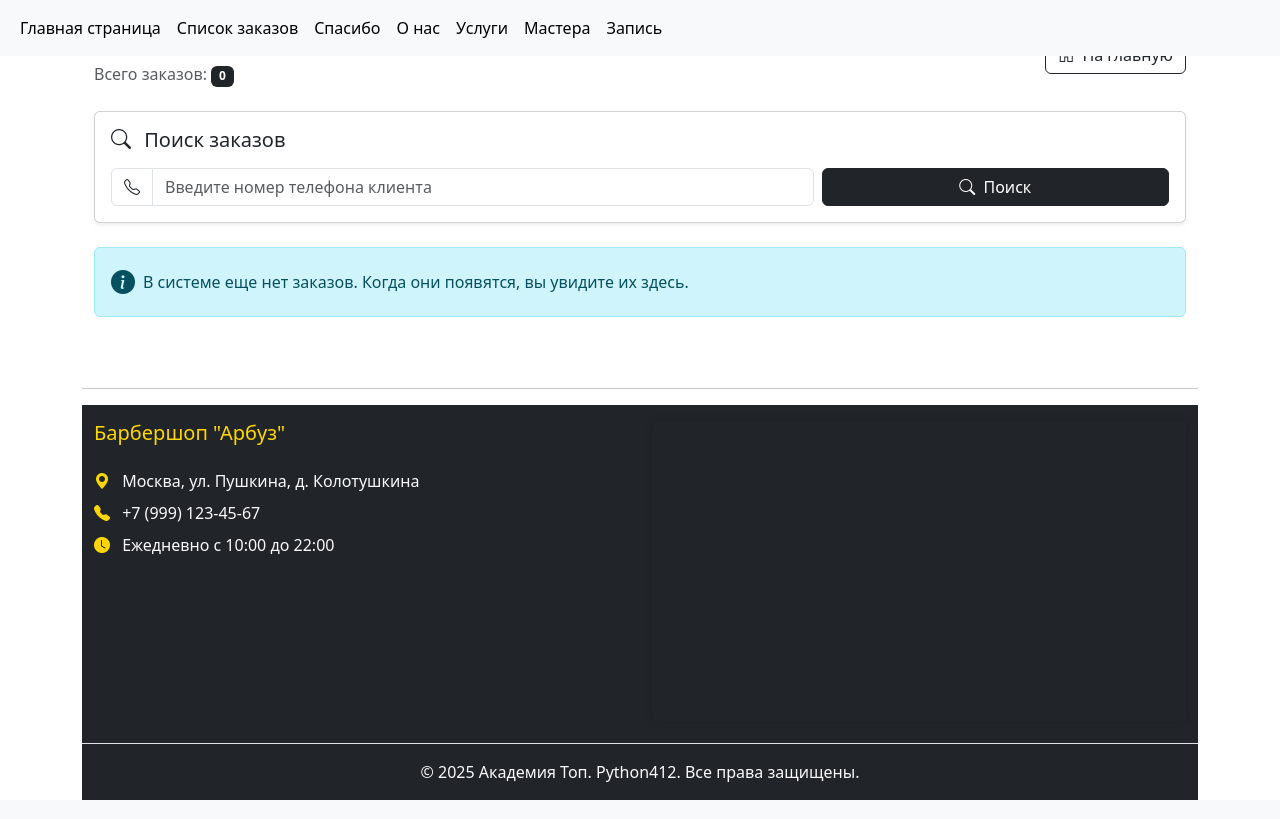
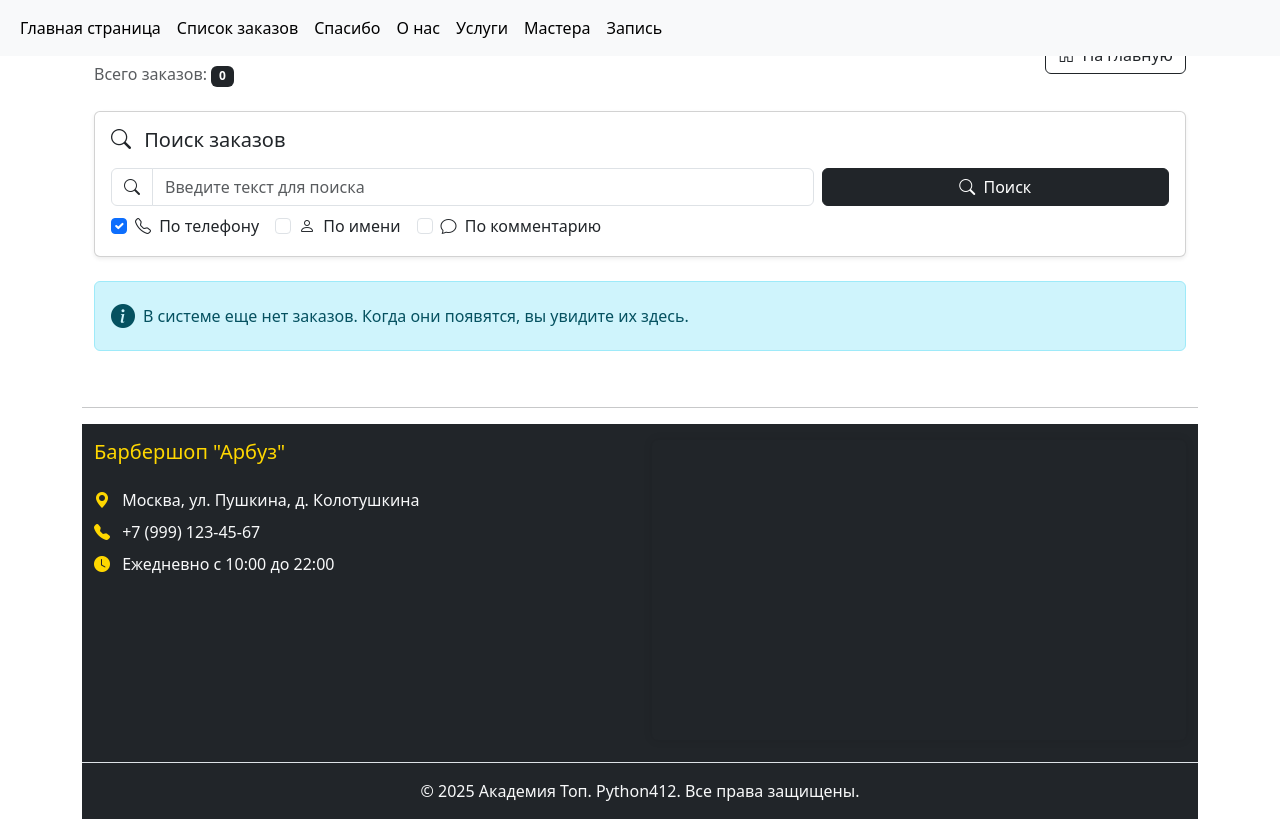
Before and after one commit to MommysProgrammer412/Project_Jango_1, a Django app: page /barbershop/orders/ in a window 1280 px wide. Run offline with Django 5.2, Linux system fonts and the light colour scheme; the visitor is signed in with stand-in values (Sample User, id 1); data that the repository does not hold is empty.

Commit message:
feat: добавлена форма поиска с чекбоксами для фильтрации заказов по телефону, имени и комментарию

```diff
--- a/core/templates/core/orders_list.html
+++ b/core/templates/core/orders_list.html
@@ -21,18 +21,19 @@
         <i class="bi bi-search me-2"></i>
         Поиск заказов
       </h5>
+      {% comment %} Поисковая форма {% endcomment %}
       <form>
         <div class="row g-2">
           <div class="col-12 col-md-8">
             <div class="input-group">
               <span class="input-group-text bg-white">
-                <i class="bi bi-telephone"></i>
+                <i class="bi bi-search"></i>
               </span>
               <input
                 type="text"
                 class="form-control"
                 name="search"
-                placeholder="Введите номер телефона клиента"
+                placeholder="Введите текст для поиска"
                 value="{{ request.GET.search|default:'' }}"
               />
             </div>
@@ -42,6 +43,35 @@
               <i class="bi bi-search me-1"></i>
               Поиск
             </button>
+          </div>
+        </div>
+
+        <!-- Чекбоксы для выбора полей поиска -->
+        <div class="row mt-2">
+          <div class="col-12">
+            <div class="d-flex flex-wrap gap-3">
+              <div class="form-check">
+                <input class="form-check-input" type="checkbox" id="searchPhone"
+                name="search_in" value="phone" {% if not request.GET.search_in or 'phone' in request.GET.search_in %}checked{% endif %} >
+                <label class="form-check-label" for="searchPhone">
+                  <i class="bi bi-telephone me-1"></i> По телефону
+                </label>
+              </div>
+              <div class="form-check">
+                <input class="form-check-input" type="checkbox" id="searchName"
+                name="search_in" value="name" {% if 'name' in request.GET.search_in %}checked{% endif %} >
+                <label class="form-check-label" for="searchName">
+                  <i class="bi bi-person me-1"></i> По имени
+                </label>
+              </div>
+              <div class="form-check">
+                <input class="form-check-input" type="checkbox"
+                id="searchComment" name="search_in" value="comment" {% if 'comment' in request.GET.search_in %}checked{% endif %} >
+                <label class="form-check-label" for="searchComment">
+                  <i class="bi bi-chat me-1"></i> По комментарию
+                </label>
+              </div>
+            </div>
           </div>
         </div>
       </form>
--- a/core/views.py
+++ b/core/views.py
@@ -4,13 +4,15 @@ from .data import *
 from django.contrib.auth.decorators import login_required
 from .models import Order
 from django.shortcuts import get_object_or_404
+from django.db.models import Q
+
 
 def landing(request):
     context = {
         "title": "Главная - Барбершоп Арбуз",
-        "services": services, # Из data.py
-        "masters": masters,   # Из data.py
-        "years_on_market": 50
+        "services": services,  # Из data.py
+        "masters": masters,  # Из data.py
+        "years_on_market": 50,
     }
     return render(request, "core/landing.html", context)
 
@@ -32,19 +34,45 @@ def thanks(request):
 
     return render(request, "core/thanks.html", context)
 
+
 @login_required
 def orders_list(request):
 
     if request.method == "GET":
+        # Получаем все заказы
+        all_orders = Order.objects.all()
+
+        # Получаем строку поиска
         search_query = request.GET.get("search", None)
 
         if search_query:
-            orders = Order.objects.filter(phone__icontains=search_query)
-        else:
-            orders = Order.objects.all()
+            # Получаем чекбоксы
+            check_boxes = request.GET.getlist("search_in")
 
-        context = {"orders": orders, "title": "Список заказов"}
+            # Проверяем Чекбоксы и добавляем Q объекты в запрос
+            # |= это оператор "или" для Q объектов
+            filters = Q()
+
+            if "phone" in check_boxes:
+                filters |= Q(phone__icontains=search_query)
+
+            if "name" in check_boxes:
+                filters |= Q(client_name__icontains=search_query)
+
+            if "comment" in check_boxes:
+                filters |= Q(comment__icontains=search_query)
+
+            if filters:
+                all_orders = all_orders.filter(filters)
+
+        # Отправляем все заказы в контекст
+        context = {
+            "title": "Заказы",
+            "orders": all_orders,
+        }
+
         return render(request, "core/orders_list.html", context)
+
 
 @login_required
 def order_detail(request, order_id: int):
```
